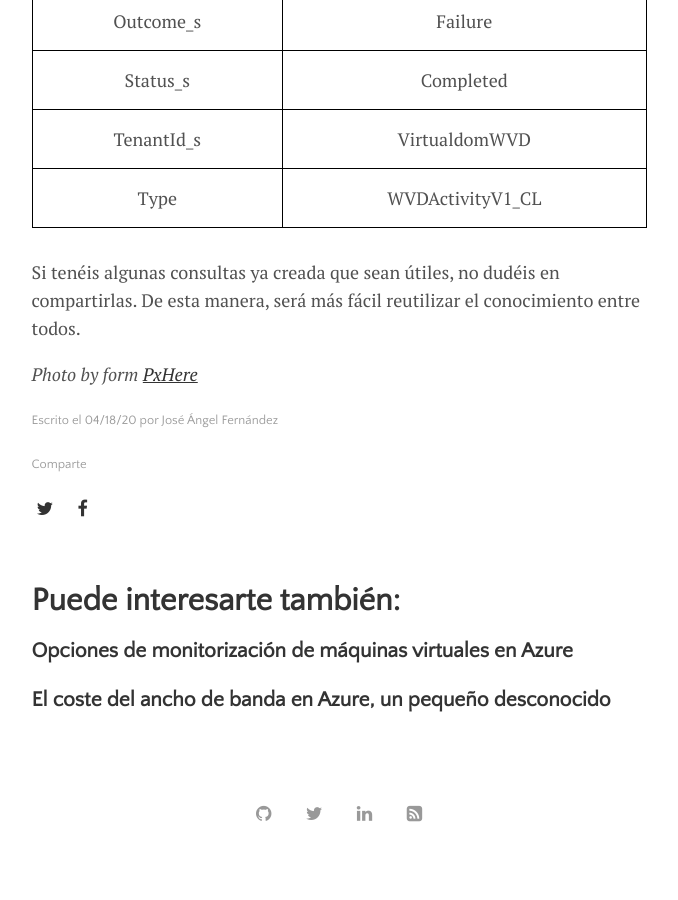
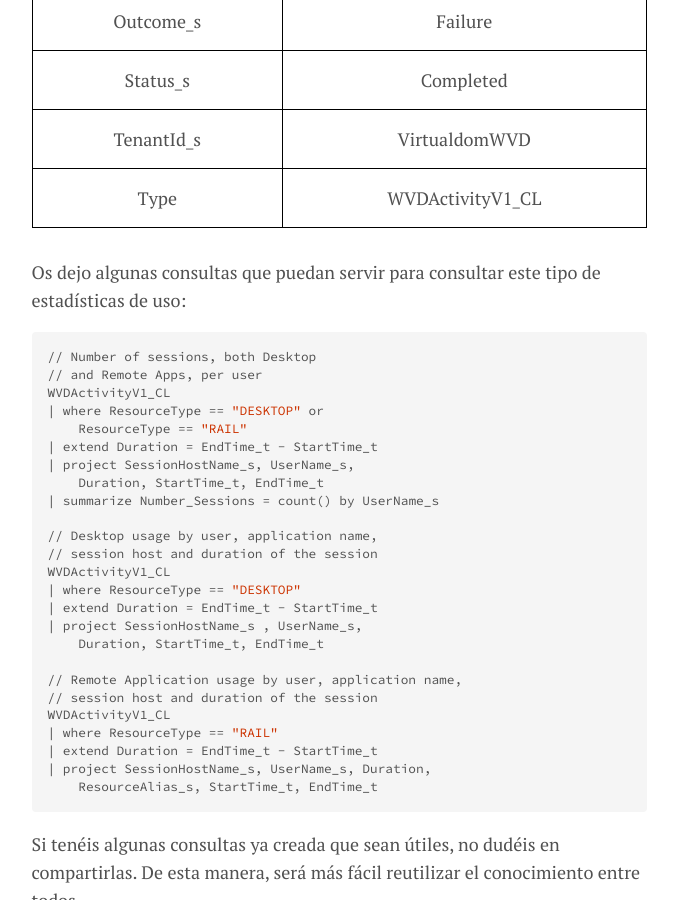
Before and after one commit to jangelfdez/blog, a Jekyll site: the page built from _posts/2020-04-18-logs-actividad-windows-virtual-desktop.md, in a window 1280 px wide and 900 px high, scrolled down 4872 px. Shown: the whole window, without its empty margins (301-979 px from the left). Built offline with Jekyll 4.4.1, drawn with Linux system fonts in a browser that asks for light colours; before the commit the page ends 5732 px from its top, so only the background shows below that.

Commit message:
Updated article "Consulta de las métricas de uso"

````diff
--- a/_posts/2020-04-18-logs-actividad-windows-virtual-desktop.md
+++ b/_posts/2020-04-18-logs-actividad-windows-virtual-desktop.md
@@ -82,6 +82,36 @@ Status\_s|Completed
 TenantId\_s|VirtualdomWVD
 Type|WVDActivityV1\_CL
 
+Os dejo algunas consultas que puedan servir para consultar este tipo de estadísticas de uso:
+
+```bash
+// Number of sessions, both Desktop
+// and Remote Apps, per user
+WVDActivityV1_CL
+| where ResourceType == "DESKTOP" or
+    ResourceType == "RAIL"
+| extend Duration = EndTime_t - StartTime_t
+| project SessionHostName_s, UserName_s,
+    Duration, StartTime_t, EndTime_t
+| summarize Number_Sessions = count() by UserName_s
+
+// Desktop usage by user, application name,
+// session host and duration of the session
+WVDActivityV1_CL
+| where ResourceType == "DESKTOP"
+| extend Duration = EndTime_t - StartTime_t
+| project SessionHostName_s , UserName_s,
+    Duration, StartTime_t, EndTime_t
+
+// Remote Application usage by user, application name,
+// session host and duration of the session
+WVDActivityV1_CL
+| where ResourceType == "RAIL"
+| extend Duration = EndTime_t - StartTime_t
+| project SessionHostName_s, UserName_s, Duration,
+    ResourceAlias_s, StartTime_t, EndTime_t
+```
+
 Si tenéis algunas consultas ya creada que sean útiles, no dudéis en compartirlas. De esta manera, será más fácil reutilizar el conocimiento entre todos.
 
 *Photo by form [PxHere](https://pxhere.com/en/photo/935315)*
````
